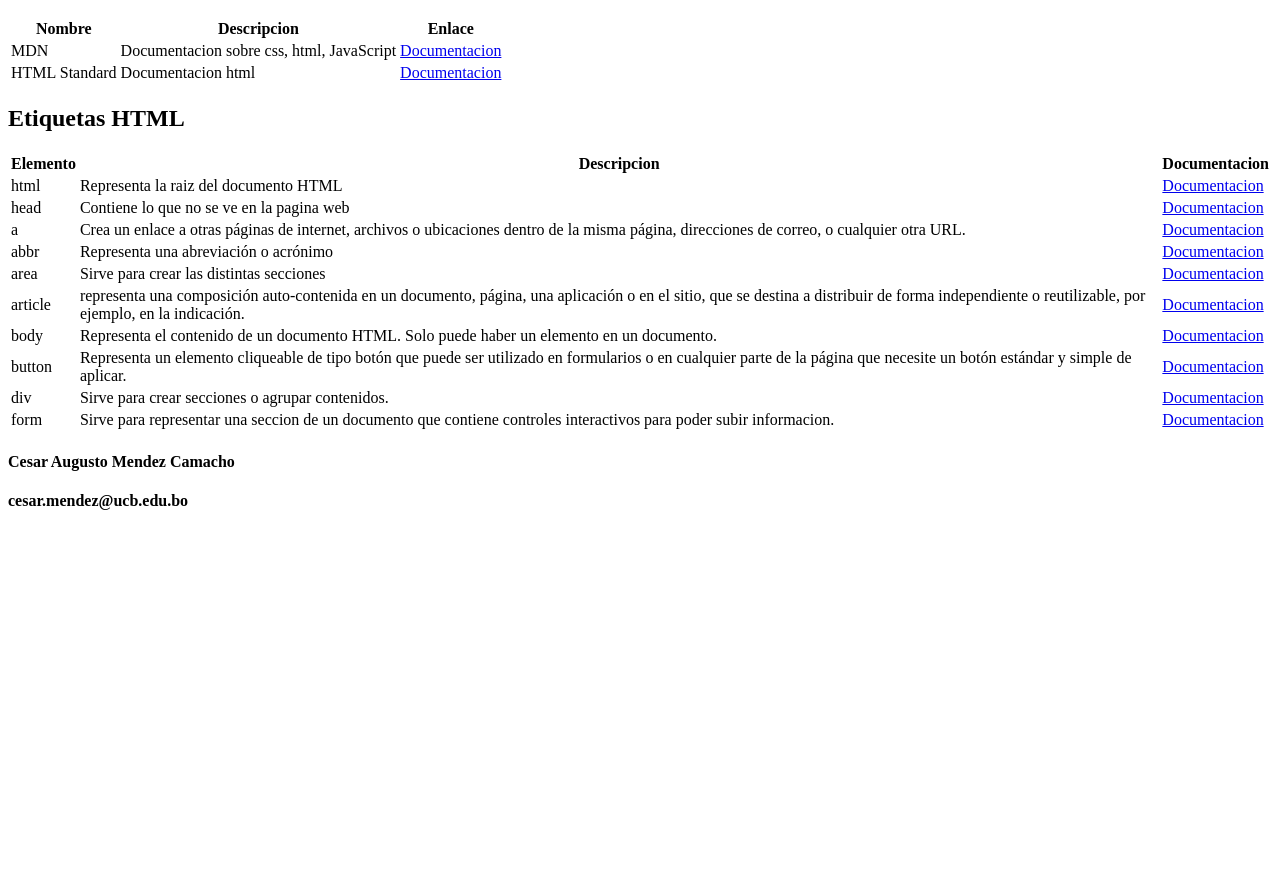
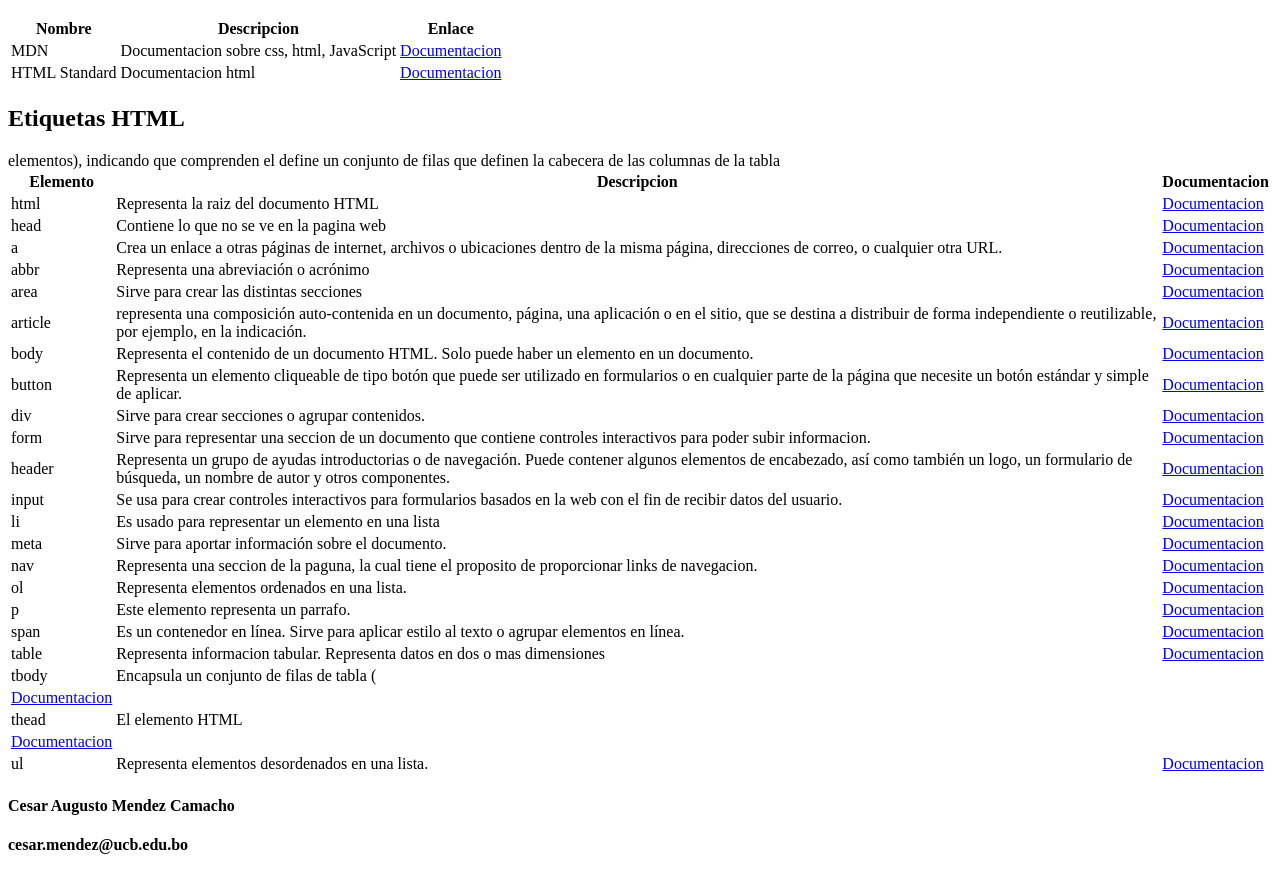
Before and after one commit to Chuch3x/miManual, a plain HTML site: page index.html in a window 1280 px wide. Shown: the part 110-985 px from the top of the page. Before the commit the page ends 800 px from the top, so only its background shows below. Drawn offline with Linux system fonts and the light colour scheme.

Commit message:
Actualziacion del manual

```diff
--- a/index.html
+++ b/index.html
@@ -93,6 +93,66 @@
                     <td>Sirve para representar una seccion de un documento que contiene controles interactivos para poder subir informacion.</td>
                     <td><a href="https://developer.mozilla.org/en-US/docs/Web/HTML/Element/form" target="_BLANK">Documentacion</a></td>
                 </tr>
+                <tr>
+                    <td>header</td>
+                    <td>Representa un grupo de ayudas introductorias o de navegación. Puede contener algunos elementos de encabezado, así como también un logo, un formulario de búsqueda, un nombre de autor y otros componentes.</td>
+                    <td><a href="https://developer.mozilla.org/en-US/docs/Web/HTML/Element/header" target="_BLANK">Documentacion</a></td>
+                </tr>
+                <tr>
+                    <td>input</td>
+                    <td>Se usa para crear controles interactivos para formularios basados en la web con el fin de recibir datos del usuario.</td>
+                    <td><a href="https://developer.mozilla.org/en-US/docs/Web/HTML/Element/input" target="_BLANK">Documentacion</a></td>
+                </tr>
+                <tr>
+                    <td>li</td>
+                    <td>Es usado para representar un elemento en una lista</td>
+                    <td><a href="https://developer.mozilla.org/en-US/docs/Web/HTML/Element/li" target="_BLANK">Documentacion</a></td>
+                </tr>
+                <tr>
+                    <td>meta</td>
+                    <td>Sirve para aportar información sobre el documento.</td>
+                    <td><a href="https://developer.mozilla.org/en-US/docs/Web/HTML/Element/meta" target="_BLANK">Documentacion</a></td>
+                </tr>
+                <tr>
+                    <td>nav</td>
+                    <td>Representa una seccion de la paguna, la cual tiene el proposito de proporcionar links de navegacion.</td>
+                    <td><a href="https://developer.mozilla.org/en-US/docs/Web/HTML/Element/nav" target="_BLANK">Documentacion</a></td>
+                </tr>
+                <tr>
+                    <td>ol</td>
+                    <td>Representa elementos ordenados en una lista.</td>
+                    <td><a href="https://developer.mozilla.org/en-US/docs/Web/HTML/Element/ol" target="_BLANK">Documentacion</a></td>
+                </tr>
+                <tr>
+                    <td>p</td>
+                    <td>Este elemento representa un parrafo.</td>
+                    <td><a href="https://developer.mozilla.org/en-US/docs/Web/HTML/Element/p" target="_BLANK">Documentacion</a></td>
+                </tr>
+                <tr>
+                    <td>span</td>
+                    <td>Es un contenedor en línea. Sirve para aplicar estilo al texto o agrupar elementos en línea.</td>
+                    <td><a href="https://developer.mozilla.org/en-US/docs/Web/HTML/Element/span" target="_BLANK">Documentacion</a></td>
+                </tr>
+                <tr>
+                    <td>table</td>
+                    <td>Representa informacion tabular. Representa datos en dos o mas dimensiones</td>
+                    <td><a href="https://developer.mozilla.org/en-US/docs/Web/HTML/Element/table" target="_BLANK">Documentacion</a></td>
+                </tr>
+                <tr>
+                    <td>tbody</td>
+                    <td>Encapsula un conjunto de filas de tabla (<tr> elementos), indicando que comprenden el</td>
+                    <td><a href="https://developer.mozilla.org/en-US/docs/Web/HTML/Element/tbody" target="_BLANK">Documentacion</a></td>
+                </tr>
+                <tr>
+                    <td>thead</td>
+                    <td>El elemento HTML <thead> define un conjunto de filas que definen la cabecera de las columnas de la tabla</td>
+                    <td><a href="https://developer.mozilla.org/en-US/docs/Web/HTML/Element/thead" target="_BLANK">Documentacion</a></td>
+                </tr>
+                <tr>
+                    <td>ul</td>
+                    <td>Representa elementos desordenados en una lista.</td>
+                    <td><a href="https://developer.mozilla.org/en-US/docs/Web/HTML/Element/ul" target="_BLANK">Documentacion</a></td>
+                </tr>
             </tbody>
         </table>
     </div>
```
